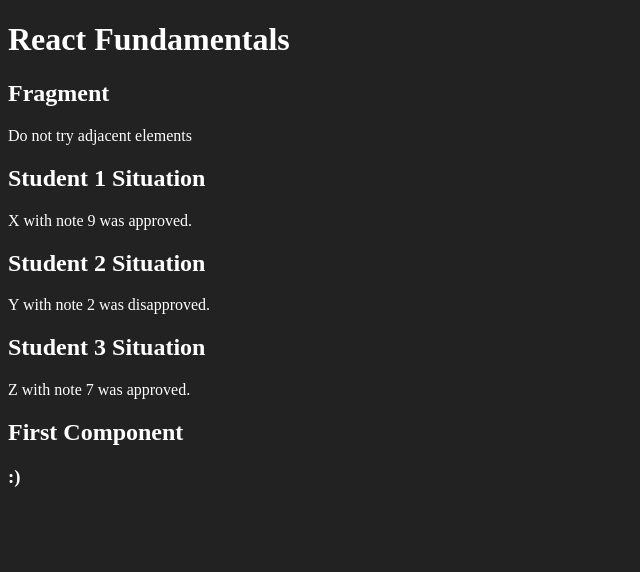
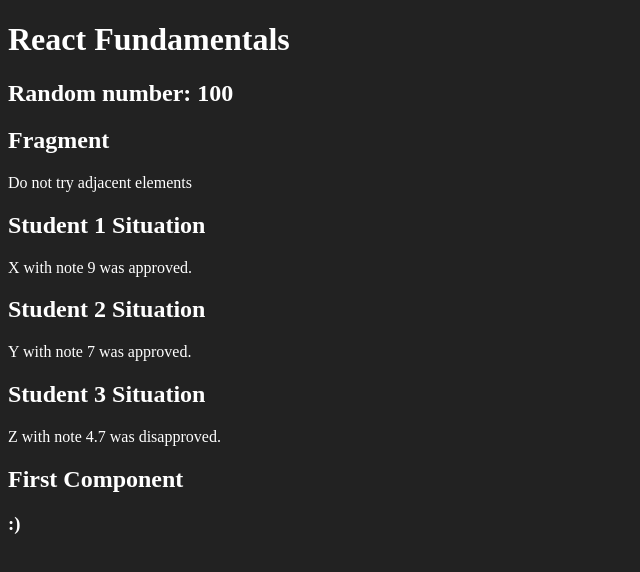
Before and after one commit to camilaffonseca/react-fundamentals, a React (Create React App) app: page / in a window 1280 px wide. Shown: the top 572 px of the page, without its empty margins (0-640 px from the left). Built offline with nearby package versions, Linux system fonts and the light colour scheme.

Commit message:
Random component created and refactored code to use Default Props

```diff
--- a/src/App.jsx
+++ b/src/App.jsx
@@ -3,14 +3,16 @@
 import First from './components/basics/First'
 import WithParams from './components/basics/WithParams'
 import Fragment from './components/basics/Fragment'
+import Random from './components/basics/Random'
 
 export default () => (
   <>
     <h1>React Fundamentals</h1>
+    <Random min={0} max={100}/>
     <Fragment />
     <WithParams title='Student 1 Situation' student='X' note={9.0} />
-    <WithParams title='Student 2 Situation' student='Y' note={2.0} />
-    <WithParams title='Student 3 Situation' student='Z' note={7.0} />
+    <WithParams title='Student 2 Situation' student='Y' note={7}/>
+    <WithParams title='Student 3 Situation' student='Z' note={4.7} />
     <First />
   </>
 )
--- /dev/null
+++ b/src/components/basics/Random.jsx
@@ -0,0 +1,14 @@
+import React from 'react'
+
+const Random = ({ min, max }) => {
+  const randomInt = Math.floor(Math.random() * (max - min + 1)) + min
+
+  return <h2>Random number: {randomInt}</h2>
+}
+
+Random.defaultProps = {
+    max: 0,
+    min: 0
+}
+
+export default Random
--- a/src/components/basics/WithParams.jsx
+++ b/src/components/basics/WithParams.jsx
@@ -1,7 +1,11 @@
 import React from 'react'
 
-export default ({ note, title, student }) => {
+const WithParams = ({ note, title, student }) => {
   const status = note >= 7 ? 'approved' : 'disapproved'
+
+  if(!student.length) {
+    return <p>Student name has not been defined</p>
+  }
 
   return (
     <div>
@@ -12,3 +16,10 @@
     </div>
   )
 }
+
+WithParams.defaultProps = {
+  note: 0,
+  title: 'Title'
+}
+
+export default WithParams
```
